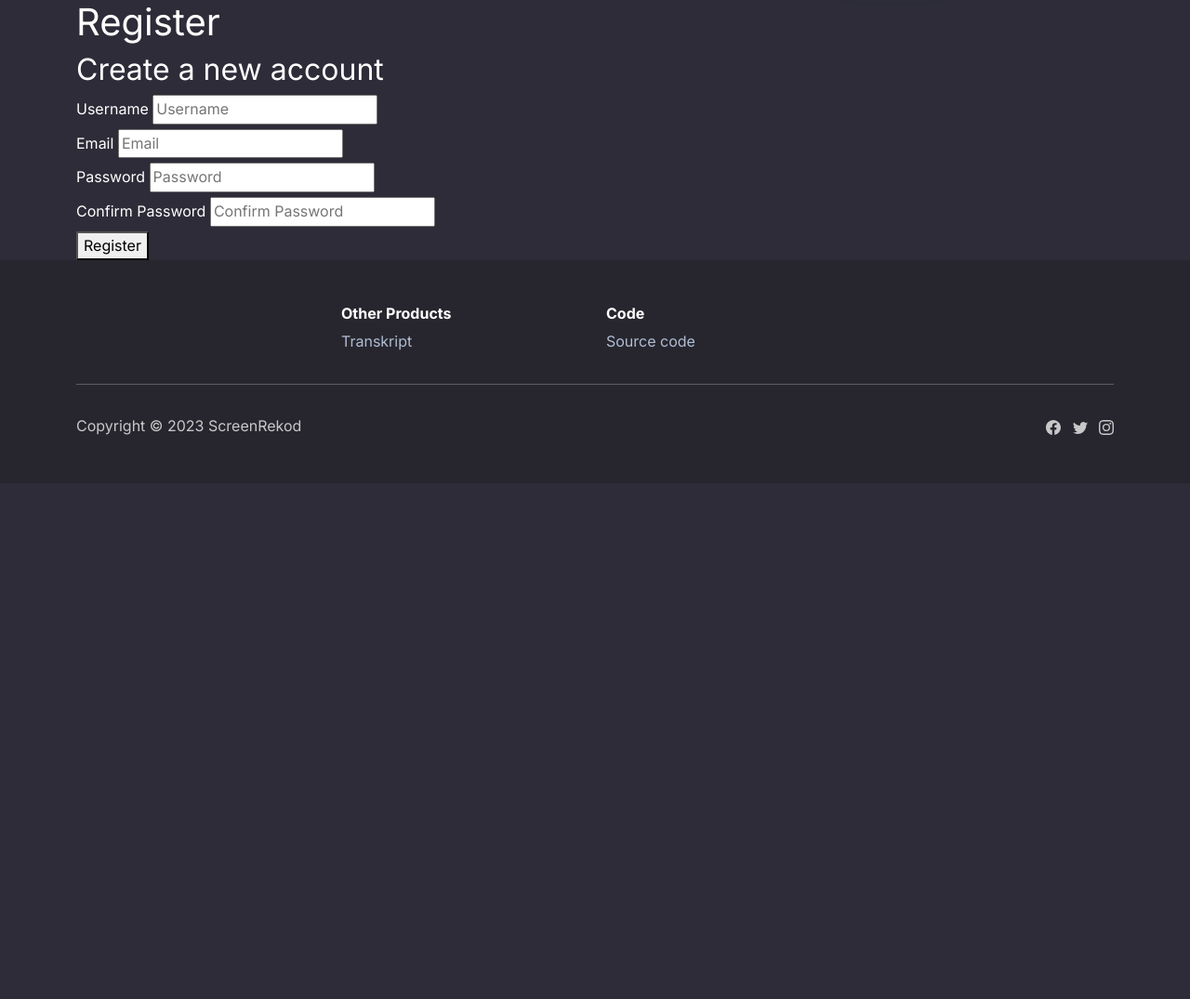
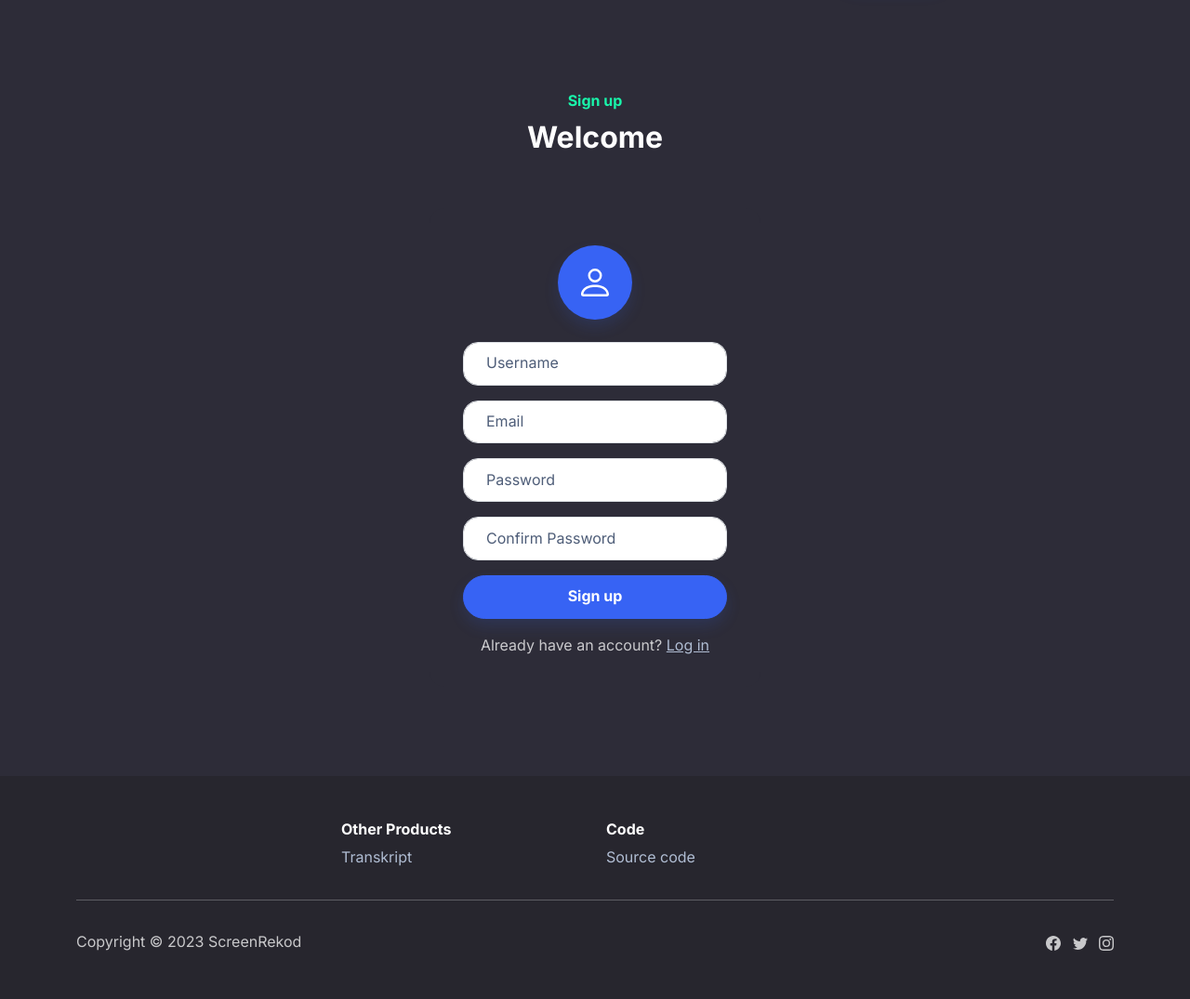
Before and after one commit to kevinkoech357/screen_rekod, a Flask app: template screen_rekod/templates/register.html in a window 1280 px wide. Shown: the part 80-1155 px from the top of the page at 93% size. Before the commit the page ends 548 px from the top, so only its background shows below. Run offline with Flask 3, Linux system fonts and the light colour scheme; the template is opened without the code that fills it: values that come from a table or form of the project are taken from there, others are empty; some libraries are stand-ins or nearby versions.

Commit message:
add register.html

```diff
--- a/screen_rekod/templates/register.html
+++ b/screen_rekod/templates/register.html
@@ -1,42 +1,39 @@
 {% extends 'base.html' %}
 
-{% block title %}Register • ScreenRekod{% endblock %}
-
 {% block content %}
-    <main class="container">
-        <article class="grid">
-            <div>
-                <hgroup>
-                    <h1>Register</h1>
-                    <h2>Create a new account</h2>
-                </hgroup>
-                <form method="POST" action="{{ url_for('auth.register') }}" class="registration-form">
-                    {{ form.hidden_tag() }}
-
-                    <div class="form-group">
-                        {{ form.username.label(class="form-label") }}
-                        {{ form.username(class="form-input", placeholder="Username", required="required") }}
+<section class="py-5">
+    <div class="container py-5">
+        <div class="row mb-4 mb-lg-5">
+            <div class="col-md-8 col-xl-6 text-center mx-auto">
+                <p class="fw-bold text-success mb-2">Sign up</p>
+                <h2 class="fw-bold">Welcome</h2>
+            </div>
+        </div>
+        <div class="row d-flex justify-content-center">
+            <div class="col-md-6 col-xl-4">
+                <div class="card">
+                    <div class="card-body text-center d-flex flex-column align-items-center">
+                        <div class="bs-icon-xl bs-icon-circle bs-icon-primary shadow bs-icon my-4">
+                            <svg xmlns="http://www.w3.org/2000/svg" width="1em" height="1em" fill="currentColor"
+                                viewBox="0 0 16 16" class="bi bi-person">
+                                <path
+                                    d="M8 8a3 3 0 1 0 0-6 3 3 0 0 0 0 6Zm2-3a2 2 0 1 1-4 0 2 2 0 0 1 4 0Zm4 8c0 1-1 1-1 1H3s-1 0-1-1 1-4 6-4 6 3 6 4Zm-1-.004c-.001-.246-.154-.986-.832-1.664C11.516 10.68 10.289 10 8 10c-2.29 0-3.516.68-4.168 1.332-.678.678-.83 1.418-.832 1.664h10Z"></path>
+                            </svg>
+                        </div>
+                        <form method="post" action="{{ url_for('auth.register') }}">
+                            {{ form.hidden_tag() }}
+                            <div class="mb-3">{{ form.username(size=20, class="form-control", placeholder="Username") }}</div>
+                            <div class="mb-3">{{ form.email(size=20, class="form-control", placeholder="Email") }}</div>
+                            <div class="mb-3">{{ form.password(size=20, class="form-control", placeholder="Password") }}</div>
+                            <div class="mb-3">{{ form.confirm_password(size=20, class="form-control", placeholder="Confirm Password") }}</div>
+                            <div class="mb-3"><button class="btn btn-primary shadow d-block w-100"
+                                    type="submit">Sign up</button></div>
+                            <p class="text-muted">Already have an account?&nbsp;<a href="/login">Log in</a></p>
+                        </form>
                     </div>
-
-                    <div class="form-group">
-                        {{ form.email.label(class="form-label") }}
-                        {{ form.email(class="form-input", placeholder="Email", required="required") }}
-                    </div>
-
-                    <div class="form-group">
-                        {{ form.password.label(class="form-label") }}
-                        {{ form.password(class="form-input", placeholder="Password", required="required") }}
-                    </div>
-
-                    <div class="form-group">
-                        {{ form.confirm_password.label(class="form-label") }}
-                        {{ form.confirm_password(class="form-input", placeholder="Confirm Password", required="required") }}
-                    </div>
-
-                    <button type="submit" class="contrast">Register</button>
-                </form>
+                </div>
             </div>
-            <div></div>
-        </article>
-    </main>
+        </div>
+    </div>
+</section>
 {% endblock %}
```
